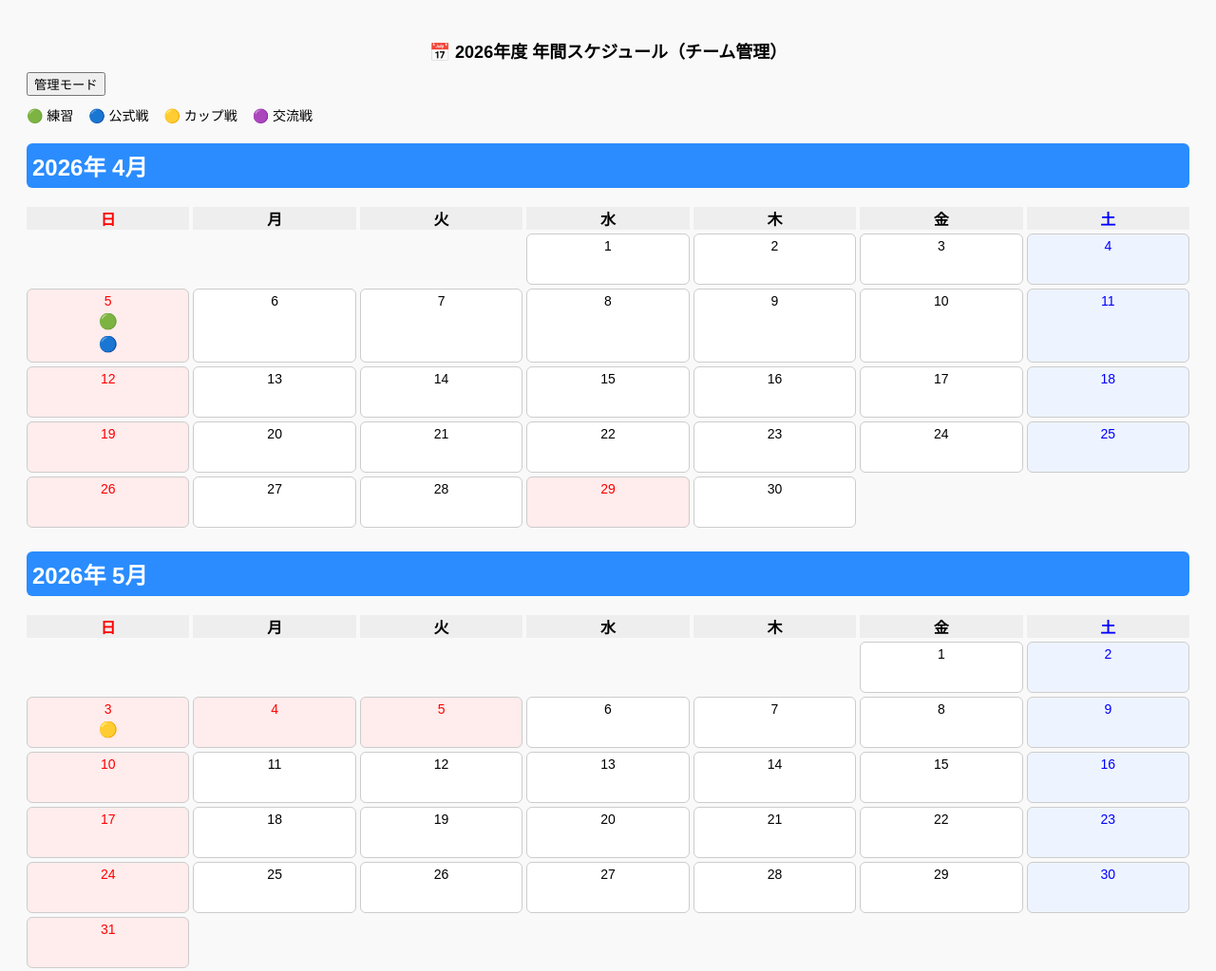
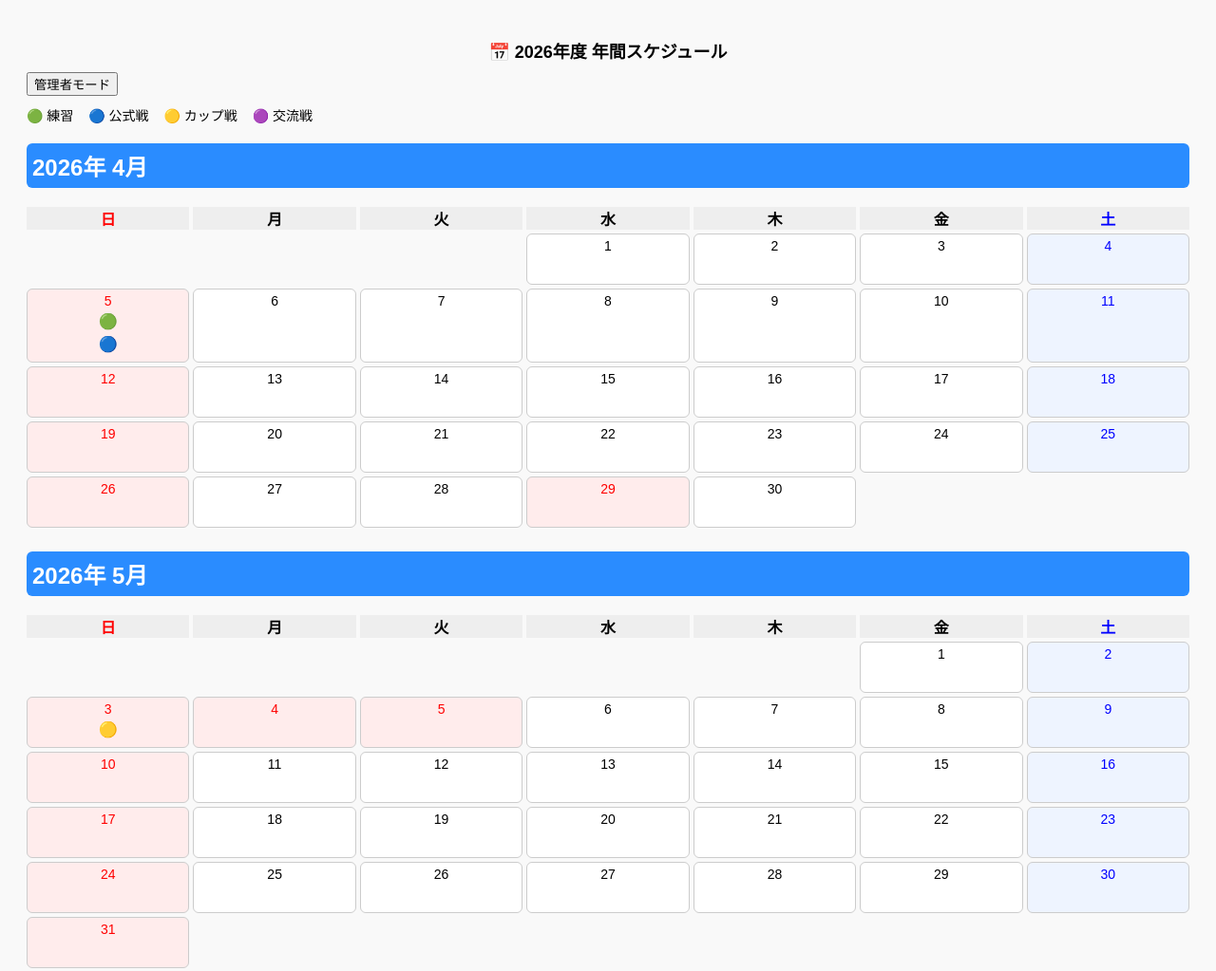
Before and after one commit to minomino-sc/soccer-app, a plain HTML site: page annual/index.html in a window 1280 px wide. Shown: the top 1023 px of the page at 95% size. Drawn offline with Linux system fonts and the light colour scheme.

Commit message:
Update index.html

```diff
--- a/annual/index.html
+++ b/annual/index.html
@@ -3,7 +3,7 @@
 <head>
 <meta charset="utf-8">
 <meta name="viewport" content="width=device-width,initial-scale=1">
-<title>年間スケジュール（チーム管理版）</title>
+<title>年間スケジュール</title>
 <link rel="stylesheet" href="styles.css">
 <style>
   body { font-family: sans-serif; padding: 20px; background: #f9f9f9; }
@@ -41,9 +41,9 @@
 </head>
 <body>
 
-<h1>📅 2026年度 年間スケジュール（チーム管理）</h1>
+<h1>📅 2026年度 年間スケジュール</h1>
 
-<button onclick="toggleAdmin()">管理モード</button>
+<button onclick="toggleAdmin()">管理者モード</button>
 
 <div id="adminPanel" style="display:none; margin:20px 0;">
   <input type="date" id="adminDate">
```
